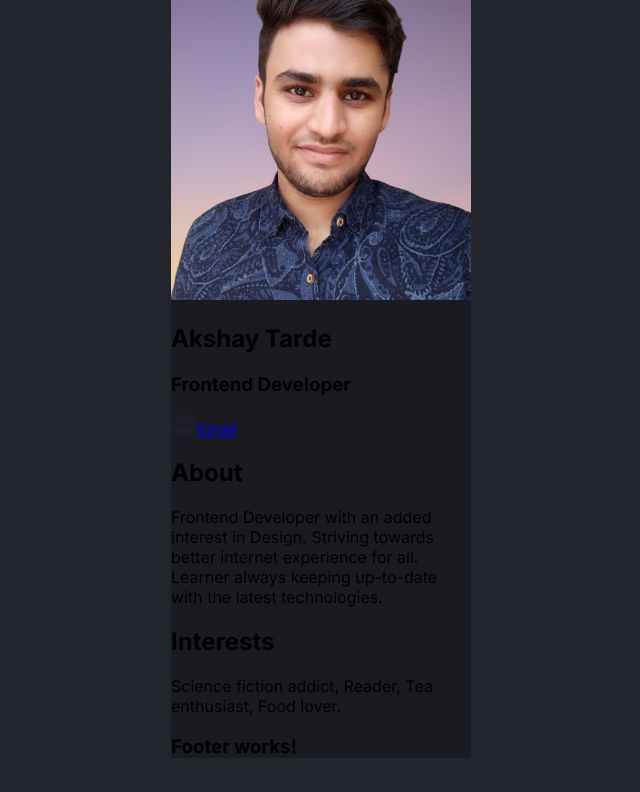
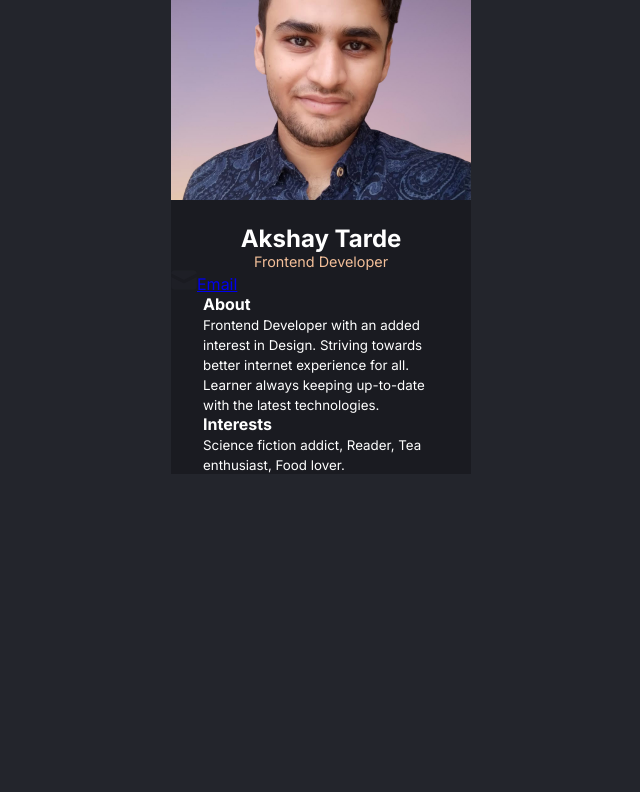
Before and after one commit to Akshay-Tarde/digital-business-card, a React (Vite) app: page / in a window 1280 px wide. Shown: the top 792 px of the page, without its empty margins (319-959 px from the left). Built offline with nearby package versions, Linux system fonts and the light colour scheme.

Commit message:
Added the typography.

```diff
--- a/src/About.jsx
+++ b/src/About.jsx
@@ -5,9 +5,11 @@ export default function About() {
         <section className="about">
             <h2 className="section-title">About</h2>
             <p className="section-body">
-                Frontend Developer with an added interest in Design.
-                Striving towards better internet experience for all.
-                Learner always keeping up-to-date with the latest technologies.
+                <small>
+                    Frontend Developer with an added interest in Design.
+                    Striving towards better internet experience for all.
+                    Learner always keeping up-to-date with the latest technologies.
+                </small>
             </p>
         </section>
     )
--- a/src/Footer.jsx
+++ b/src/Footer.jsx
@@ -2,6 +2,6 @@ import React from "react";
 
 export default function Footer() {
     return (
-        <h3>Footer works!</h3>
+        <footer className="footer"></footer>
     )
 }
--- a/src/Interests.jsx
+++ b/src/Interests.jsx
@@ -5,7 +5,7 @@ export default function Interests() {
         <section className="about">
             <h2 className="section-title">Interests</h2>
             <p className="section-body">
-                Science fiction addict, Reader, Tea enthusiast, Food lover.
+                <small>Science fiction addict, Reader, Tea enthusiast, Food lover.   </small>
             </p>
         </section>
     )
--- a/src/index.css
+++ b/src/index.css
@@ -6,16 +6,44 @@ body {
   background-color: #23252C;
   font-family: 'Inter', sans-serif;
   margin: 0;
+  color: #FFF;
+  font-size: 1rem;
 }
 
 .profile {
   width: 100%;
   max-width: 300px;
-  max-height: 300px;
+  max-height: 200px;
   object-fit: cover;
 }
 
 /* Typography */
+
+.fullname,
+.subtitle {
+  text-align: center;
+}
+
+.fullname {
+  margin-bottom: 0;
+}
+
+.subtitle {
+  font-size: .9rem;
+  margin: 0;
+  color: #F3BF99;
+  font-weight: 400;
+}
+
+.section-title {
+  font-size: 1rem;
+}
+
+.section-title,
+p {
+  margin: 0;
+}
+
 
 /* layout */
 
@@ -24,3 +52,9 @@ body {
   margin: 0 auto;
   background-color: #1A1B21;
 }
+
+.about,
+.interests,
+.footer {
+  padding: 0 2em;
+}
```
